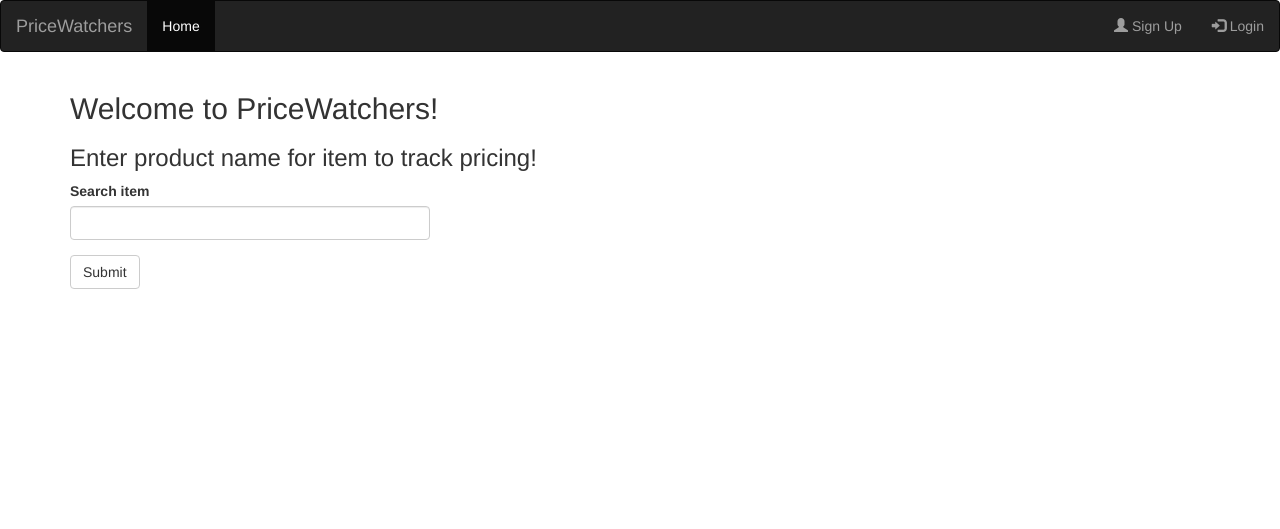
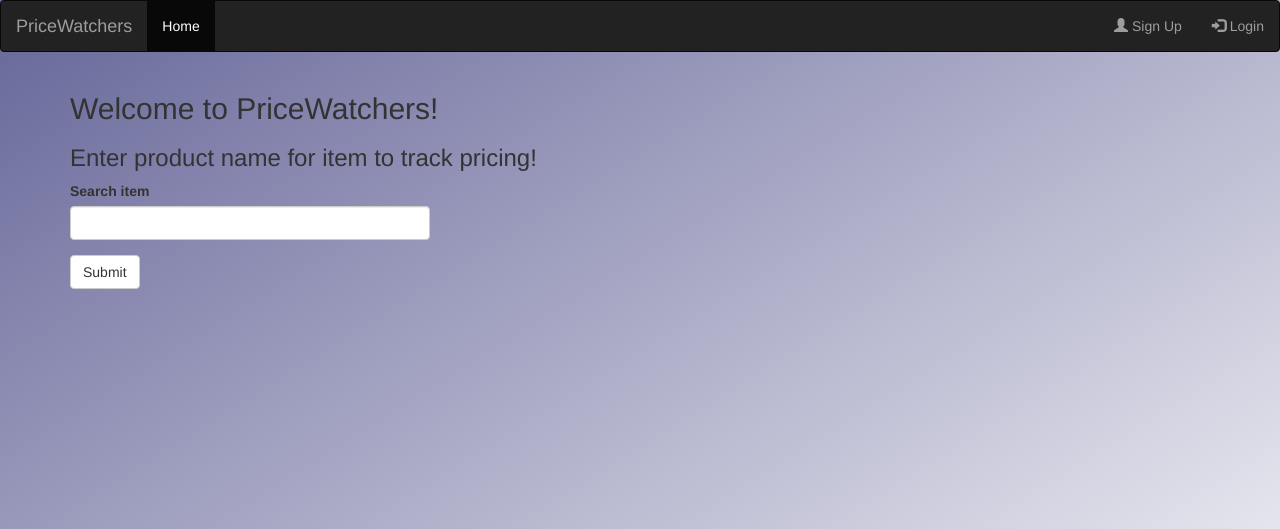
Before and after one commit to ruppatel115/PriceTrackerFinal, a Flask app: page / in a window 1280 px wide. Shown: the top 529 px of the page. Run offline with Flask 2, Linux system fonts and the light colour scheme; some libraries are stand-ins or nearby versions.

Commit message:
background color added

```diff
--- a/app/templates/base.html
+++ b/app/templates/base.html
@@ -3,7 +3,7 @@
     <!DOCTYPE html>
 <html lang="en">
 <title>PriceWatchers</title>
-<nav class="navbar navbar-inverse">
+<nav class="navbar navbar-inverse" >
   <div class="container-fluid">
     <div class="navbar-header">
       <a class="navbar-brand" href={{ url_for('home') }}>PriceWatchers</a>
@@ -20,7 +20,8 @@
 </html>
 {% endblock %}
 {% block content %}
-    <div class="container">
+    <body style="background: linear-gradient(to bottom right, #666699 0%, #ffffff 100%) fixed;">
+    <div class="container" >
         {% with messages = get_flashed_messages() %}
         {% if messages %}
             {% for message in messages %}
@@ -32,5 +33,6 @@
         {# application content needs to be provided in the app_content block #}
         {% block app_content %}{% endblock %}
     </div>
+    </body>
 {% endblock %}
 <head><link href="https://maxcdn.bootstrapcdn.com/bootstrap/3.3.7/css/bootstrap.min.css" rel="stylesheet"/></head>
```
